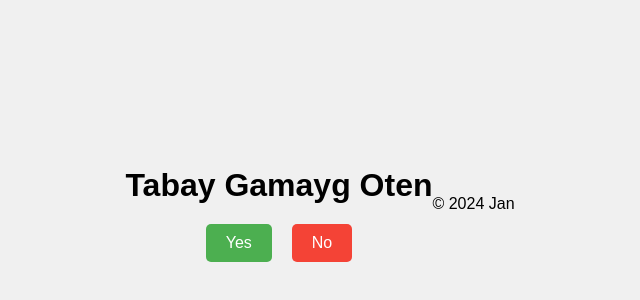
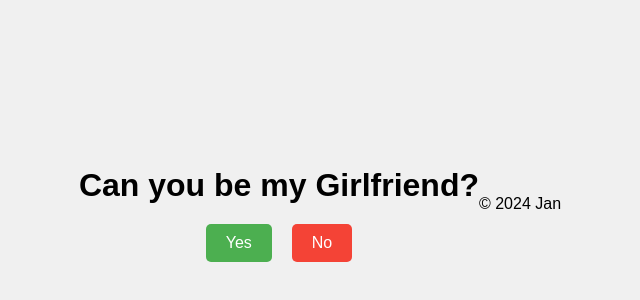
Before and after one commit to JaanNB/xdxd, a plain HTML site: page index.html in a window 1280 px wide. Shown: the part 196-496 px from the top of the page, without its empty margins (320-960 px from the left). Drawn offline with Linux system fonts and the light colour scheme.

Commit message:
Update index.html

```diff
--- a/index.html
+++ b/index.html
@@ -8,7 +8,7 @@
 </head>
 <body>
     <div class="container">
-        <h1>Tabay Gamayg Oten</h1>
+        <h1>Can you be my Girlfriend?</h1>
         <div class="buttons">
             <button id="yes-button">Yes</button>
             <button id="no-button">No</button>
```
